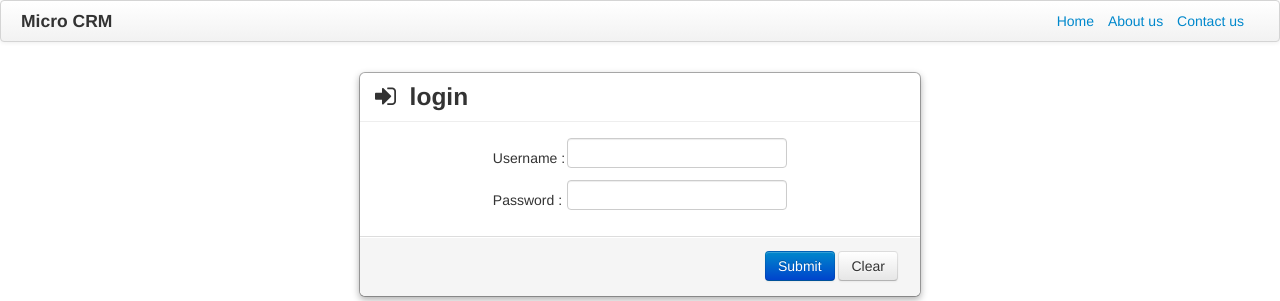
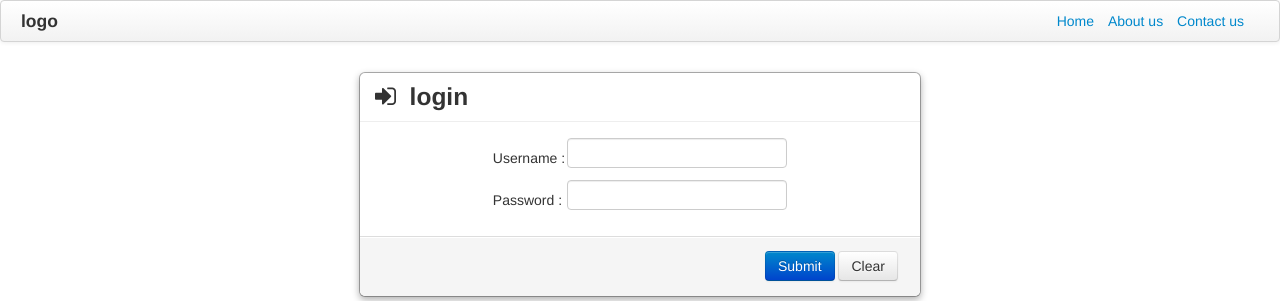
Before and after one commit to sandipkaranjekar/schema_framework, a PHP site: page /index.php in a window 1280 px wide. Shown: the top 301 px of the page. Run offline with PHP 8.4, Linux system fonts and the light colour scheme; some libraries are stand-ins or nearby versions.

Commit message:
Update header.php

```diff
--- a/templates/header.php
+++ b/templates/header.php
@@ -1,6 +1,6 @@
 <div class="nav nav-tabs navbar-inner">
 	<div class="span6">
-		<h4>Micro CRM</h4>
+		<h4>logo</h4>
 	</div>
 	<div class="span6">
 		<ul class="inline pull-right" style="margin: 10px 10px 0px 0px;">
```
